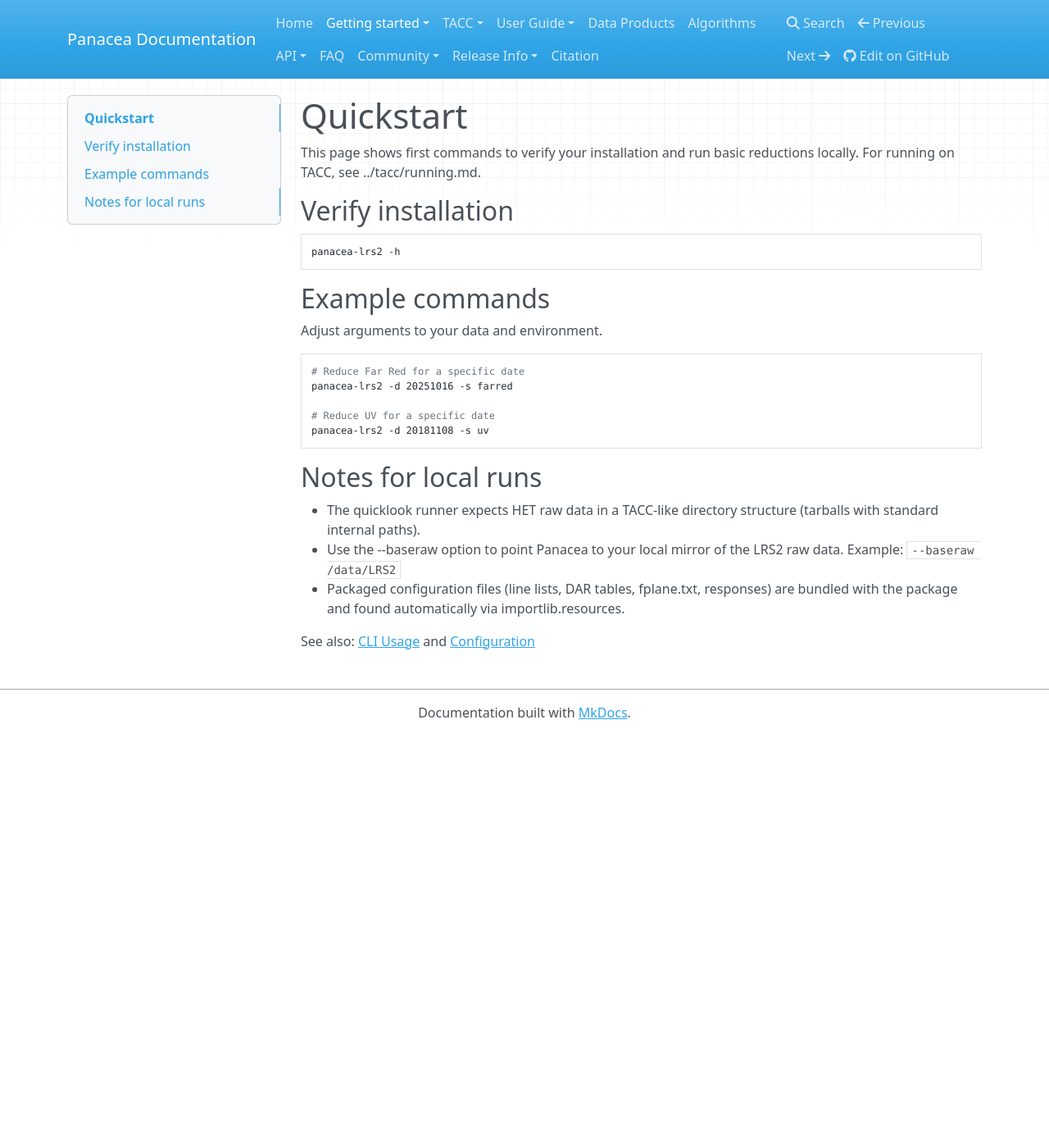
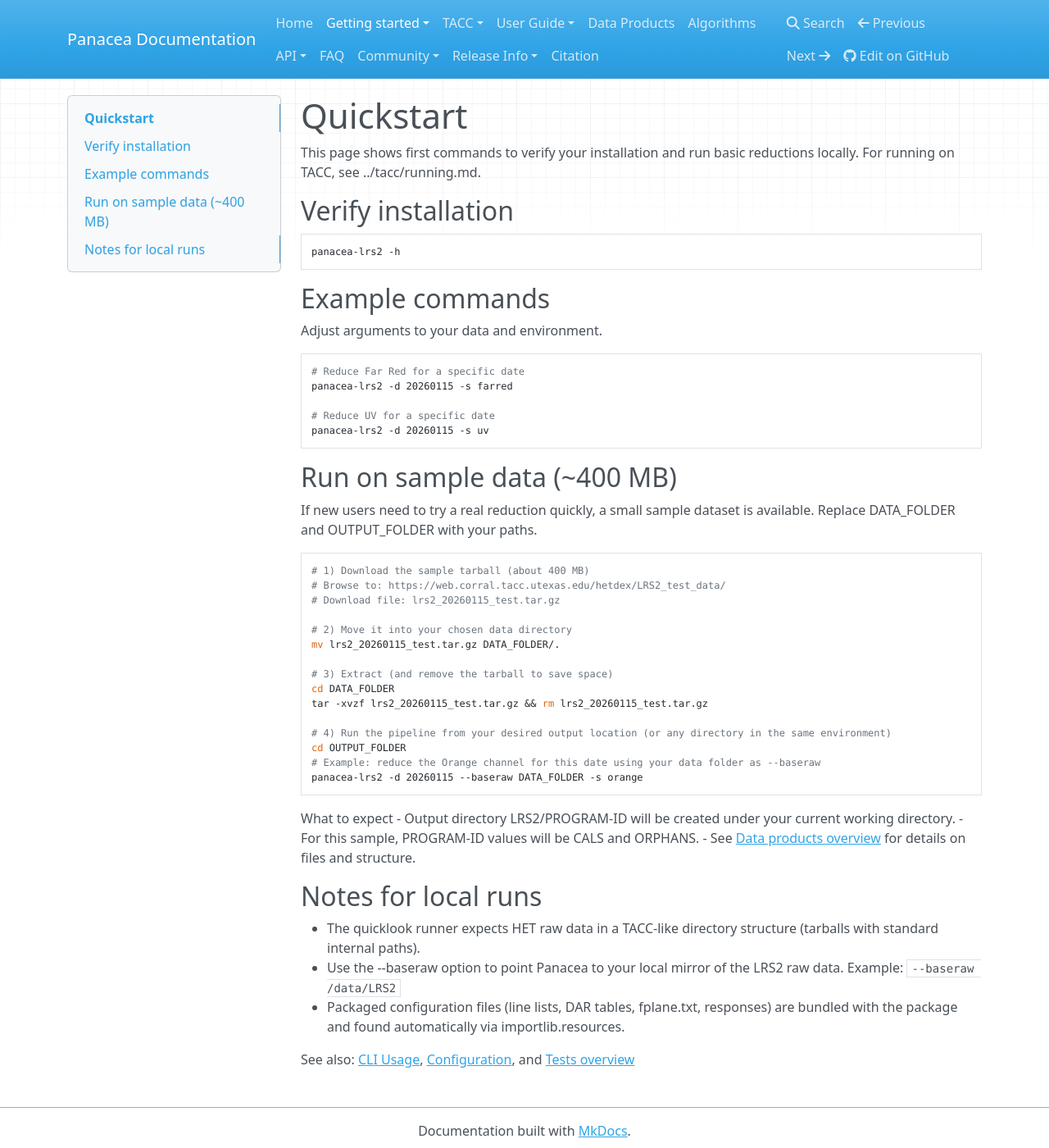
Before and after one commit to grzeimann/Panacea, an MkDocs documentation site: the page built from docs/getting-started/quickstart.md, in a window 1280 px wide and 1400 px high. Shown: the whole window at 82% size. Built offline with MkDocs 1.6.1, drawn with Linux system fonts in a browser that asks for light colours; nearby versions of some CDN libraries.

Commit message:
Updated documentations for quickstart example in the docs/README

````diff
--- a/docs/conf.py
+++ b/docs/conf.py
@@ -40,8 +40,10 @@
 # Root document (our docs/ already has index.md)
 master_doc = "index"
 # Exclude stale autosummary .rst stubs that can cause duplicate indexing
+# Also exclude local meta page that is intentionally not part of the docs nav
 exclude_patterns = [
     "api/panacea.*.rst",
+    "joss/readiness.md",
 ]
 # Optional: add anchors to headings so #section links work
 myst_heading_anchors = 3
--- a/docs/getting-started/quickstart.md
+++ b/docs/getting-started/quickstart.md
@@ -11,11 +11,37 @@
 Adjust arguments to your data and environment.
 ```bash
 # Reduce Far Red for a specific date
-panacea-lrs2 -d 20251016 -s farred
+panacea-lrs2 -d 20260115 -s farred
 
 # Reduce UV for a specific date
-panacea-lrs2 -d 20181108 -s uv
+panacea-lrs2 -d 20260115 -s uv
 ```
+
+## Run on sample data (~400 MB)
+If new users need to try a real reduction quickly, a small sample dataset is available. Replace DATA_FOLDER and OUTPUT_FOLDER with your paths.
+
+```bash
+# 1) Download the sample tarball (about 400 MB)
+# Browse to: https://web.corral.tacc.utexas.edu/hetdex/LRS2_test_data/
+# Download file: lrs2_20260115_test.tar.gz
+
+# 2) Move it into your chosen data directory
+mv lrs2_20260115_test.tar.gz DATA_FOLDER/.
+
+# 3) Extract (and remove the tarball to save space)
+cd DATA_FOLDER
+tar -xvzf lrs2_20260115_test.tar.gz && rm lrs2_20260115_test.tar.gz
+
+# 4) Run the pipeline from your desired output location (or any directory in the same environment)
+cd OUTPUT_FOLDER
+# Example: reduce the Orange channel for this date using your data folder as --baseraw
+panacea-lrs2 -d 20260115 --baseraw DATA_FOLDER -s orange
+```
+
+What to expect
+- Output directory LRS2/PROGRAM-ID will be created under your current working directory.
+- For this sample, PROGRAM-ID values will be CALS and ORPHANS.
+- See [Data products overview](../data-products/overview.md) for details on files and structure.
 
 ## Notes for local runs
 - The quicklook runner expects HET raw data in a TACC-like directory structure (tarballs with standard internal paths).
@@ -23,4 +49,4 @@
   Example: `--baseraw /data/LRS2`
 - Packaged configuration files (line lists, DAR tables, fplane.txt, responses) are bundled with the package and found automatically via importlib.resources.
 
-See also: [CLI Usage](../user-guide/cli.md) and [Configuration](../user-guide/configuration.md)
+See also: [CLI Usage](../user-guide/cli.md), [Configuration](../user-guide/configuration.md), and [Tests overview](../development/tests-overview.md)
````
Also changed, not shown: README.md (+6 -1 lines), docs/development/tests-overview.md (added, +37 -0 lines), docs/index.md (+2 -1 lines).
